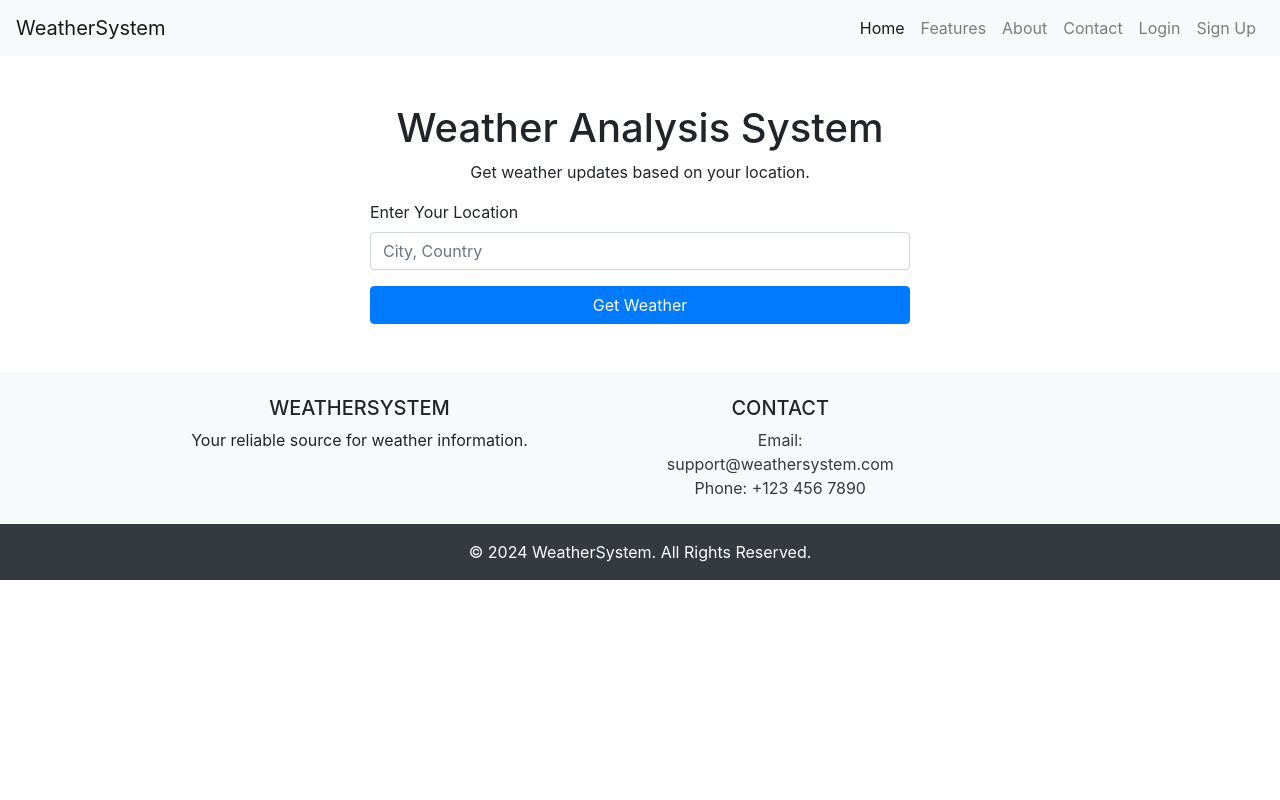
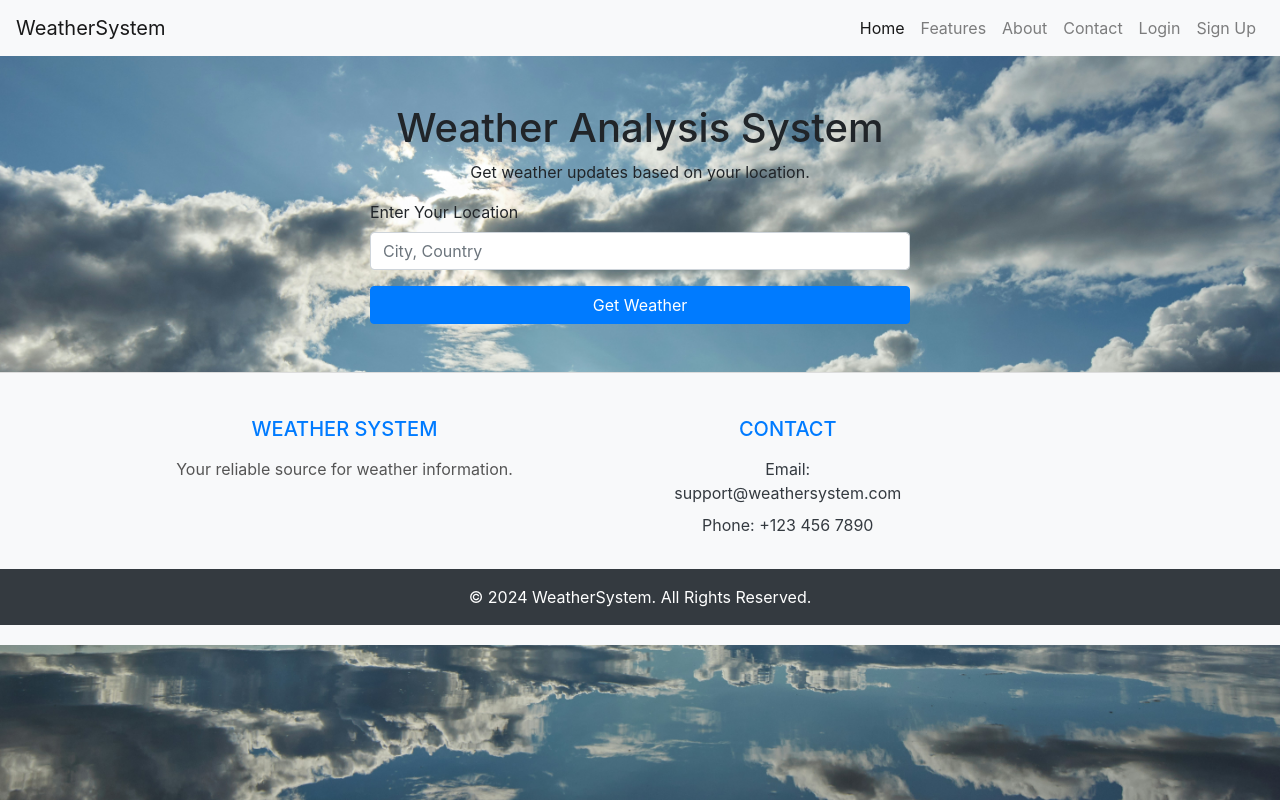
Before and after one commit to AICedric1001/IPT401-WeatherSystem, a PHP site: page / in a window 1280 px wide. Run offline with PHP 8.4, Linux system fonts and the light colour scheme.

Commit message:
modified indes(not done yet)

```diff
--- a/index.php
+++ b/index.php
@@ -5,6 +5,7 @@
     <meta name="viewport" content="width=device-width, initial-scale=1.0">
     <title>Weather Analysis System</title>
     <link href="https://maxcdn.bootstrapcdn.com/bootstrap/4.5.2/css/bootstrap.min.css" rel="stylesheet">
+    <link href="styles.css" rel="stylesheet">
 </head>
 <body>
     <!-- Navbar -->
@@ -59,7 +60,7 @@
         <div class="container p-4">
             <div class="row">
                 <div class="col-lg-6 col-md-12 mb-4 mb-md-0">
-                    <h5 class="text-uppercase">WeatherSystem</h5>
+                    <h5 class="text-uppercase">Weather System</h5>
                     <p>
                         Your reliable source for weather information.
                     </p>
--- /dev/null
+++ b/styles.css
@@ -0,0 +1,71 @@
+body {
+    background-image: url(bg1.jpg);
+    background-size: cover;
+
+}
+.navbar {
+    background-color: transparent;
+}
+
+.container {
+    background-color: transparent;
+}
+
+/* Footer styles */
+footer {
+    background-color: transparent;
+    padding: 20px 0;
+    border-top: 1px solid #ddd;
+    color: #333; /* Text color */
+}
+
+footer .container {
+    max-width: 1200px; /* Maximum width of the container */
+    margin: 0 auto; /* Center the container */
+    padding: 0 15px; /* Horizontal padding */
+}
+
+footer h5 {
+    font-size: 1.25rem; /* Font size for the headings */
+    margin-bottom: 1rem; /* Bottom margin for spacing */
+    color: #007bff; /* Heading color */
+}
+
+footer p {
+    font-size: 1rem; /* Font size for the paragraph */
+    margin-bottom: 1.5rem; /* Bottom margin for spacing */
+    color: #555; /* Text color */
+}
+
+footer .list-unstyled {
+    padding-left: 0; /* Remove default padding */
+    list-style: none; /* Remove list style */
+}
+
+footer .list-unstyled li {
+    margin-bottom: 0.5rem; /* Bottom margin for list items */
+}
+
+footer .list-unstyled a {
+    color: #007bff; /* Link color */
+    text-decoration: none; /* Remove underline */
+}
+
+footer .list-unstyled a:hover {
+    text-decoration: underline; /* Underline on hover */
+}
+
+footer .bg-dark {
+    background-color: #343a40 !important; /* Dark background color */
+    color: #fff; /* White text color */
+    padding: 10px 0; /* Top and bottom padding */
+}
+
+footer .bg-dark a {
+    color: #fff; /* White link color */
+    text-decoration: none; /* Remove underline */
+}
+
+footer .bg-dark a:hover {
+    text-decoration: underline; /* Underline on hover */
+}
```
Also changed, not shown: bg1.jpg (added).
